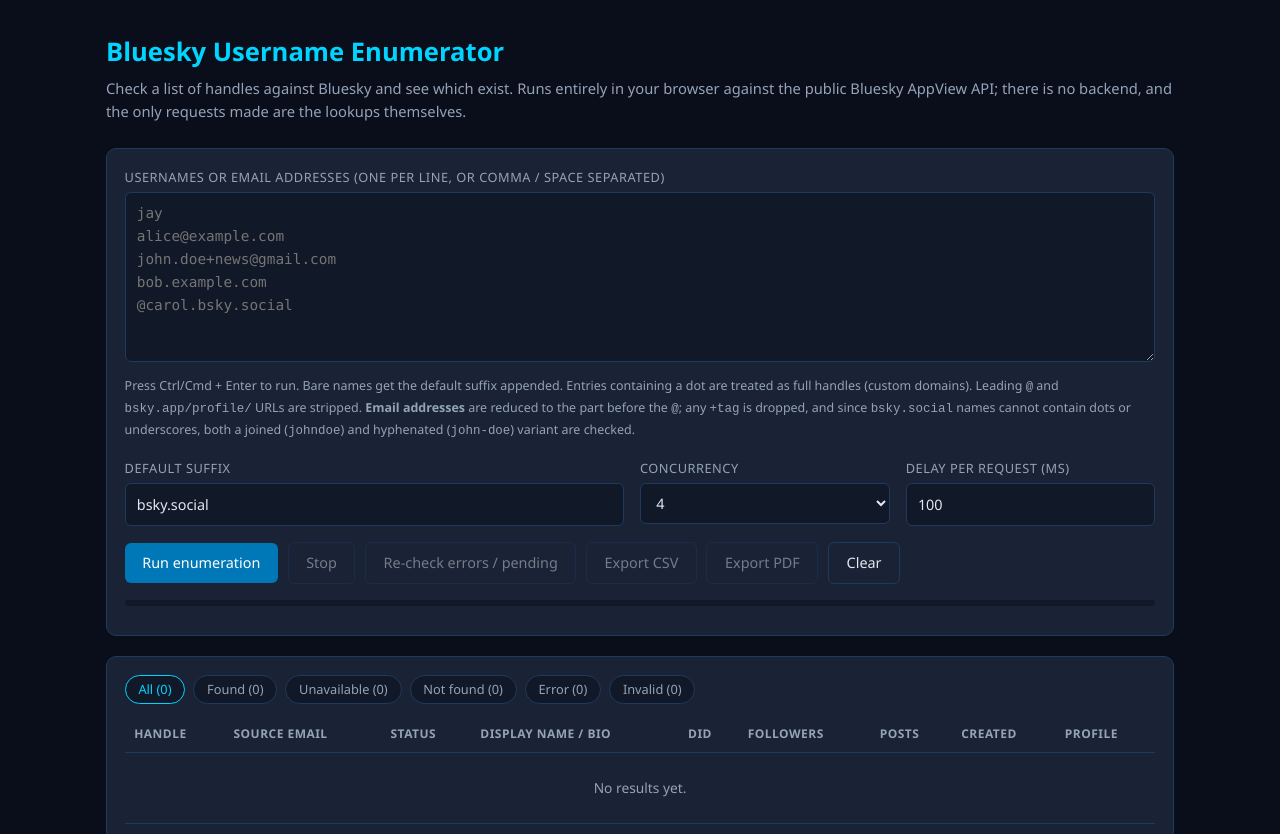
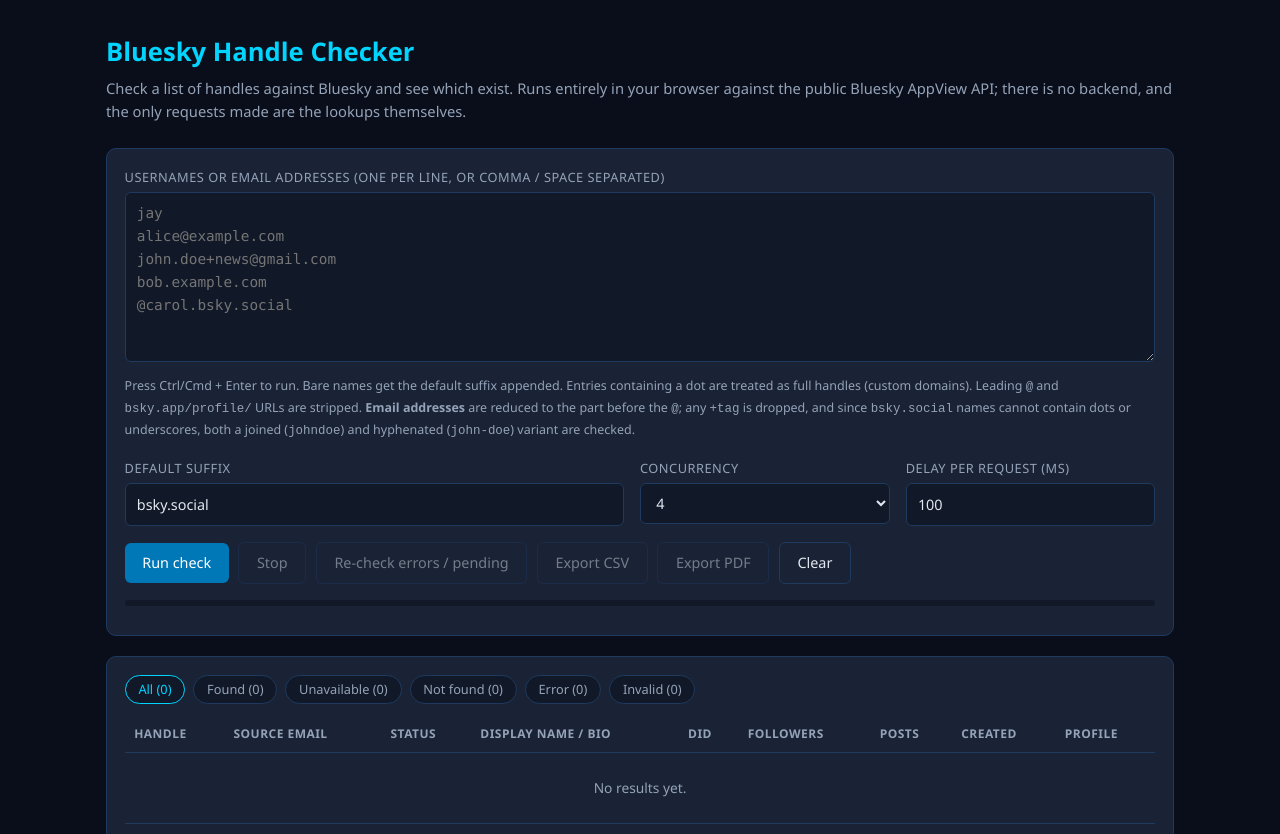
Before and after one commit to denniskeefe/bluesky-handle-checker, a plain HTML site: page index.html in a window 1280 px wide. Shown: the top 834 px of the page. Drawn offline with nearby package versions, Linux system fonts and the light colour scheme.

Commit message:
Rename tool to Bluesky Handle Checker
Co-Authored-By: Claude Sonnet 5.5 <noreply@anthropic.com>

```diff
--- a/index.html
+++ b/index.html
@@ -5,7 +5,7 @@
 <meta name="viewport" content="width=device-width, initial-scale=1.0" />
 <meta name="description" content="Check a list of usernames or email addresses against Bluesky and see which handles exist. Runs entirely in the browser." />
 <meta name="referrer" content="no-referrer" />
-<title>Bluesky Username Enumerator</title>
+<title>Bluesky Handle Checker</title>
 <style>
   :root {
     --bg:#0a0e1a; --surface:#111827; --card:#1a2235; --border:#1e3a5f;
@@ -55,7 +55,7 @@
 <body>
 <main>
 
-  <h1>Bluesky Username Enumerator</h1>
+  <h1>Bluesky Handle Checker</h1>
   <p class="sub">Check a list of handles against Bluesky and see which exist. Runs entirely in your browser against the public Bluesky AppView API; there is no backend, and the only requests made are the lookups themselves.</p>
 
   <section class="panel">
@@ -77,7 +77,7 @@
       </div>
     </div>
     <div class="actions">
-      <button id="run">Run enumeration</button>
+      <button id="run">Run check</button>
       <button id="stop" class="ghost" disabled>Stop</button>
       <button id="retry" class="ghost" disabled>Re-check errors / pending</button>
       <button id="csv" class="ghost" disabled>Export CSV</button>
@@ -260,7 +260,7 @@ function exportPdf() {
   const safe = v => String(v ?? '').replace(/[^\x00-\xFF]/g, '?');
   const vis = visible();
   const doc = new window.jspdf.jsPDF({ orientation: 'landscape', unit: 'pt', format: 'letter' });
-  doc.setFontSize(16); doc.text('Bluesky Username Enumeration Report', 40, 42);
+  doc.setFontSize(16); doc.text('Bluesky Handle Check Report', 40, 42);
   doc.setFontSize(9); doc.setTextColor(90);
   doc.text('Generated ' + new Date().toLocaleString() + '  |  Source: public.api.bsky.app (app.bsky.actor.getProfile)', 40, 58);
   doc.text(`Checked ${rows.length - count('pend')} of ${rows.length}  |  Found ${count('found')}  |  Unavailable ${count('gone')}  |  Not found ${count('free')}  |  Invalid ${count('bad')}  |  Errors ${count('err')}  |  Showing: ${filter === 'all' ? 'all results' : LABEL[filter]}`, 40, 72);
```
Also changed, not shown: 1 other file.
